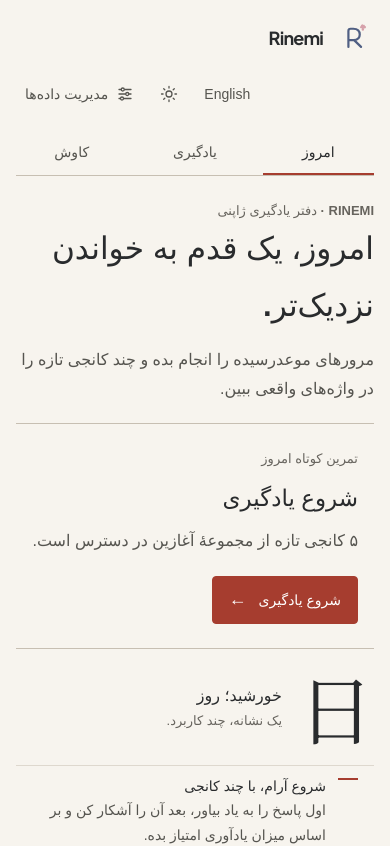
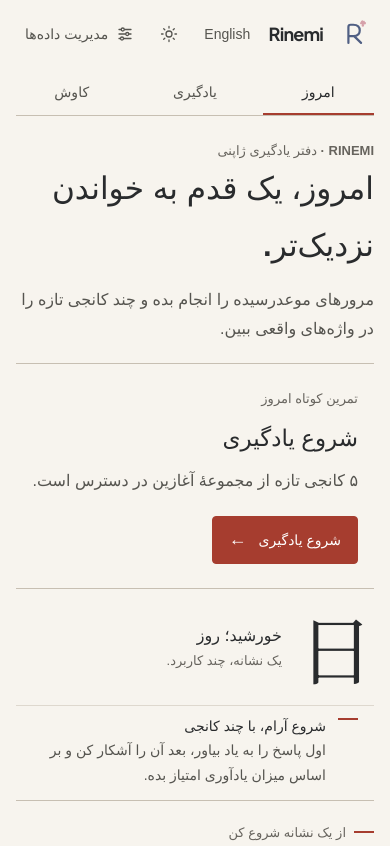
Before and after one commit to ArdKam/Rinemi2, a React (Vite) app: page / in a window 390 px wide. Shown: the top 846 px of the page. Built offline with nearby package versions, Linux system fonts and the light colour scheme; a small style sheet from the web is missing; what ts-fsrs would draw is missing.

Commit message:
fix: compress mobile navigation to two rows

```diff
--- a/src/styles.css
+++ b/src/styles.css
@@ -320,7 +320,10 @@ html[dir="rtl"] .kanji-result.is-selected { box-shadow: inset -3px 0 var(--rinem
 }
 @media (max-width: 680px) {
   .app-shell { padding-inline: var(--rinemi-space-4); padding-bottom: var(--rinemi-space-5); }
-  .app-header { min-height: 0; gap: var(--rinemi-space-3); }
+  .app-header { display: grid; grid-template-columns: minmax(0, 1fr) auto; grid-template-areas: "brand tools" "nav nav"; align-items: center; min-height: 0; gap: var(--rinemi-space-3); padding: var(--rinemi-space-3) 0 0; }
+  .brand-lockup { grid-area: brand; min-width: 0; }
+  .primary-nav { grid-area: nav; order: initial; }
+  .header-tools { grid-area: tools; margin-inline-start: 0; }
   .brand-mark-shell { width: 39px; height: 39px; }
   .brand-copy strong { font-size: var(--rinemi-font-size-lg); }
   .brand-copy span { display: none; }
```
Also changed, not shown: 1 other file (tests, documents, lock files or other folders).
